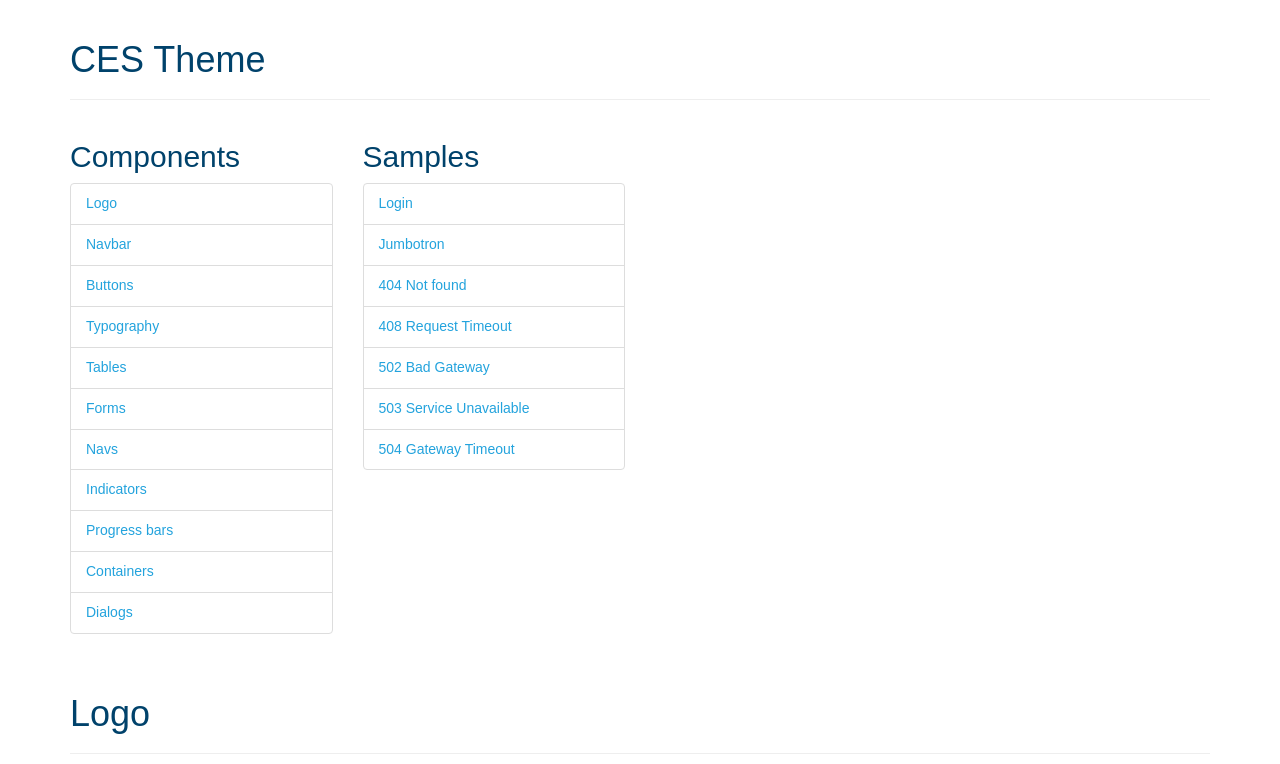
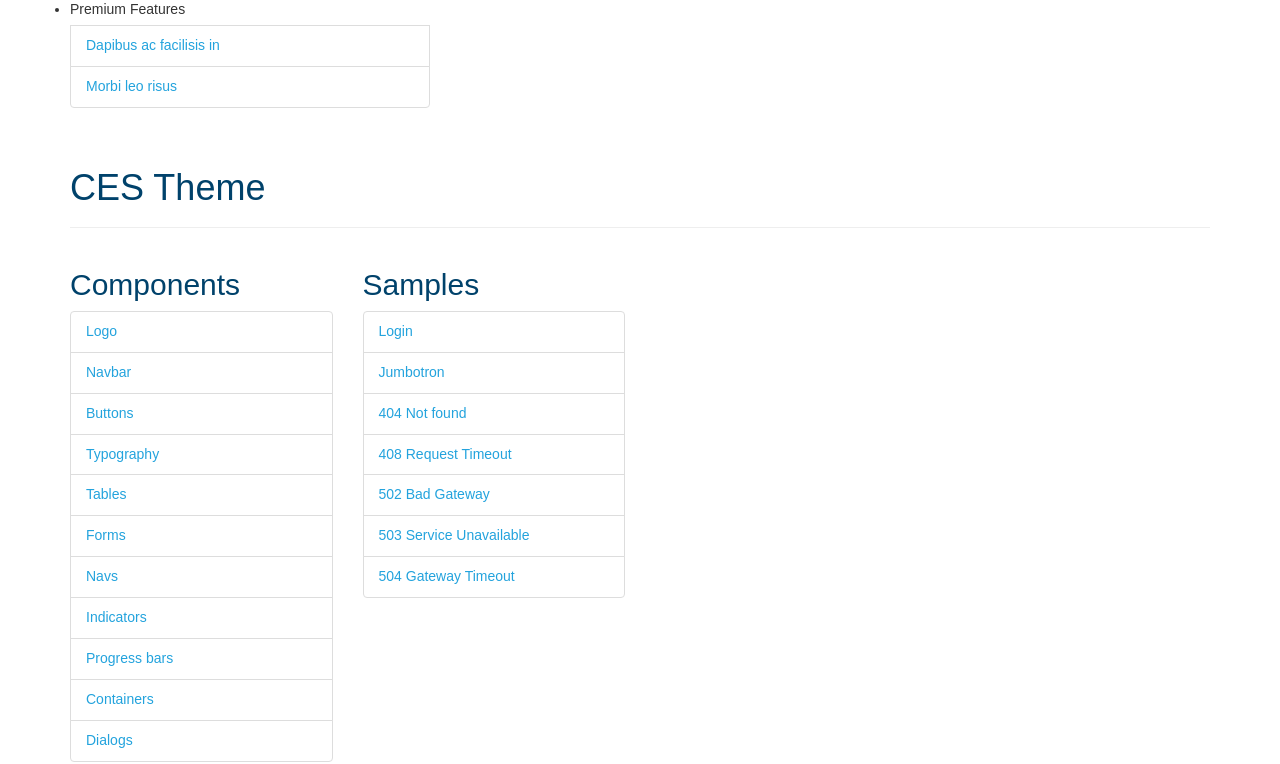
Before and after one commit to ppxl/ppxl.github.io, a plain HTML site: page index.html in a window 1280 px wide. Shown: the top 764 px of the page. Drawn offline with nearby package versions, Linux system fonts and the light colour scheme; a script that the page names is missing.

Commit message:
test: add pseudo content

```diff
--- a/index.html
+++ b/index.html
@@ -6,15 +6,20 @@
     <meta name="viewport" content="width=device-width,initial-scale=1">
     <meta http-equiv="X-UA-Compatible" content="IE=edge">
     <link rel="stylesheet" href="css/ces.css" media="screen">
-    <link rel="icon" type="image/png" href="images/favicon/favicon-64px.png" sizes="64x64">
-    <link rel="icon" type="image/png" href="images/favicon/favicon-32px.png" sizes="32x32">
-    <link rel="icon" type="image/png" href="images/favicon/favicon-16px.png" sizes="16x16">
-    <!--[if lt IE 9]>
-    <script src="../bower_components/html5shiv/dist/html5shiv.js"></script>
-    <script src="../bower_components/respond/dest/respond.min.js"></script>
-    <![endif]--></head>
+</head>
 <body>
 <div class="container">
+    <div class="row">
+        <div class="col-lg-4">
+            <div class="bs-component">
+                <ul class="list-group">
+                    <li class="list-group-item-heading">Premium Features</li>
+                    <a href="#" class="list-group-item">Dapibus ac facilisis in </a>
+                    <a href="#" class="list-group-item">Morbi leo risus</a>
+                </ul>
+            </div>
+        </div>
+    </div>
     <div class="row">
         <div class="col-lg-12">
             <div class="page-header"><h1 id="ces-theme">CES Theme</h1></div>
@@ -833,9 +838,11 @@
             </div>
             <div class="col-lg-4">
                 <div class="bs-component">
-                    <div class="list-group"><a href="#" class="list-group-item active">Cras justo odio </a><a href="#"
-                                                                                                              class="list-group-item">Dapibus
-                        ac facilisis in </a><a href="#" class="list-group-item">Morbi leo risus</a></div>
+                    <div class="list-group">
+                        <a href="#" class="list-group-item active">Cras justo odio </a>
+                        <a href="#" class="list-group-item">Dapibus ac facilisis in </a>
+                        <a href="#" class="list-group-item">Morbi leo risus</a>
+                    </div>
                 </div>
             </div>
             <div class="col-lg-4">
```
